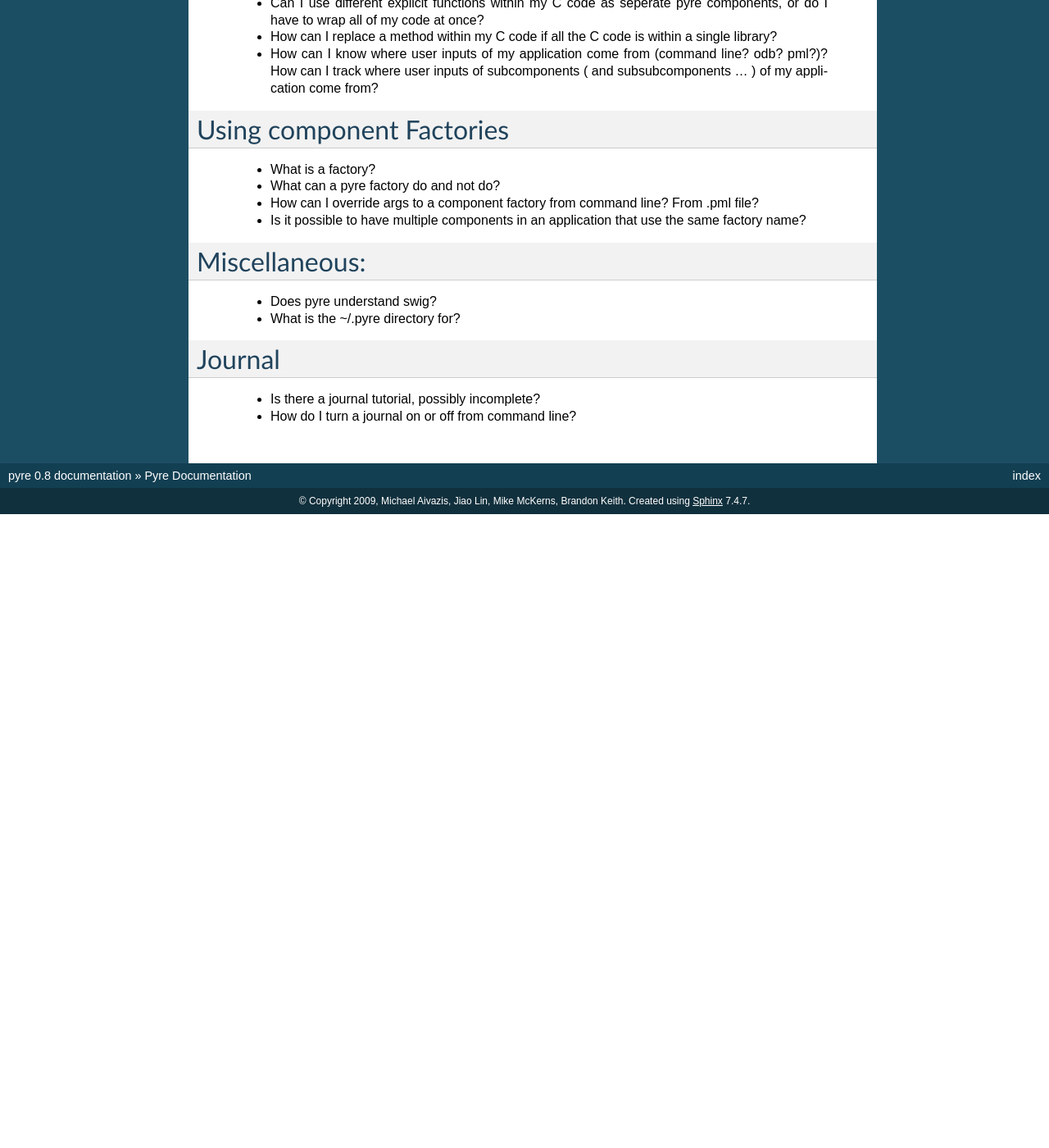
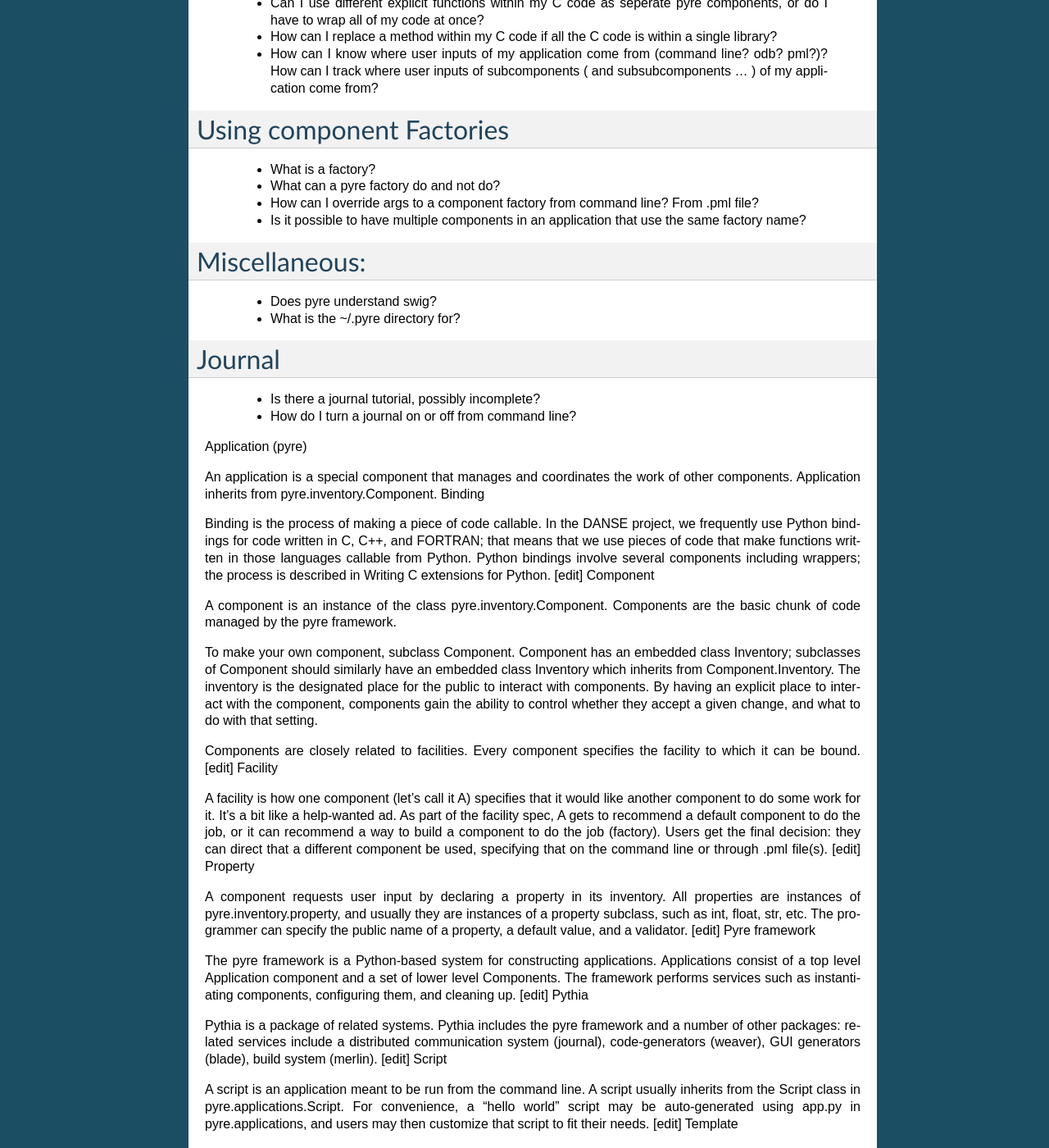
Before and after one commit to danse-inelastic/pyre, a Sphinx documentation site: the page built from docs/pyreOverview.rst, in a window 1280 px wide and 1400 px high, scrolled down 1116 px. Shown: the whole window at 82% size. Built offline with Sphinx 7.4.7, drawn with Linux system fonts in a browser that asks for light colours; formulas are drawn with MathJax 3; before the commit the page ends 1743 px from its top, so only the background shows below that; some of the changed text lies outside the part shown.

Commit message:
more work on pyre documentation

```diff
--- a/docs/index.rst
+++ b/docs/index.rst
@@ -11,6 +11,9 @@ Contents:
 .. toctree::
    :maxdepth: 2
 
+:doc:`pyreOverview`
+
+
 Indices and tables
 ==================
 
--- a/docs/pyreOverview.rst
+++ b/docs/pyreOverview.rst
@@ -79,3 +79,70 @@ Journal
 
     - Is there a journal tutorial, possibly incomplete?
     - How do I turn a journal on or off from command line?
+
+
+
+
+Application (pyre)
+
+An application is a special component that manages and coordinates the work of other components. Application inherits from pyre.inventory.Component.
+Binding
+
+Binding is the process of making a piece of code callable. In the DANSE project, we frequently use Python bindings for code written in C, C++, and FORTRAN; that means that we use pieces of code that make functions written in those languages callable from Python. Python bindings involve several components including wrappers; the process is described in Writing C extensions for Python.
+[edit]
+Component
+
+A component is an instance of the class pyre.inventory.Component. Components are the basic chunk of code managed by the pyre framework.
+
+To make your own component, subclass Component. Component has an embedded class Inventory; subclasses of Component should similarly have an embedded class Inventory which inherits from Component.Inventory. The inventory is the designated place for the public to interact with components. By having an explicit place to interact with the component, components gain the ability to control whether they accept a given change, and what to do with that setting.
+
+Components are closely related to facilities. Every component specifies the facility to which it can be bound.
+[edit]
+Facility
+
+A facility is how one component (let's call it A) specifies that it would like another component to do some work for it. It's a bit like a help-wanted ad. As part of the facility spec, A gets to recommend a default component to do the job, or it can recommend a way to build a component to do the job (factory). Users get the final decision: they can direct that a different component be used, specifying that on the command line or through .pml file(s).
+[edit]
+Property
+
+A component requests user input by declaring a property in its inventory. All properties are instances of pyre.inventory.property, and usually they are instances of a property subclass, such as int, float, str, etc. The programmer can specify the public name of a property, a default value, and a validator.
+[edit]
+Pyre framework
+
+The pyre framework is a Python-based system for constructing applications. Applications consist of a top level Application component and a set of lower level Components. The framework performs services such as instantiating components, configuring them, and cleaning up.
+[edit]
+Pythia
+
+Pythia is a package of related systems. Pythia includes the pyre framework and a number of other packages: related services include a distributed communication system (journal), code-generators (weaver), GUI generators (blade), build system (merlin).
+[edit]
+Script
+
+A script is an application meant to be run from the command line. A script usually inherits from the Script class in pyre.applications.Script. For convenience, a "hello world" script may be auto-generated using app.py in pyre.applications, and users may then customize that script to fit their needs.
+[edit]
+Template
+
+In C++, a template function (or class) is a technique for defining function (or class) implementation while not specifying types used in the interface. Loosely speaking, templates define implementation but leave interface to be defined later, while inheritance defines interface but delays deciding implementation.
+
+For example, suppose you have two functions:
+
+float addf(float a, float b){return a + b;}
+double add( double a, double b){return a + b;}
+
+One template function could replace both of these functions:
+
+template <typename T>
+T add( T a, T b){ return a + b;}
+
+This simplifies writing the code: there's only one function to keep track of, instead of one function for every type. Strictly speaking, this is not a function definition: it is a blueprint for the compiler to create a function definition ("instantiate" the template). The programmer has deferred until later the decision of what type(s) to use in this function. This function will work for any type for which the "+" operator is defined.
+
+The person using this function has to make it clear to the compiler which types are to be involved:
+
+float a=1.2, b=2.3;
+float c = add<float>( a,b);
+
+double d = 3.4, e = 4.5;
+double f = add<double>( d, e);
+
+[edit]
+Wrapping
+
+Wrapping is the process of providing a new interface to an already existing piece of code. The code that does this is a wrappe
```
Also changed, not shown: 2 other files.
